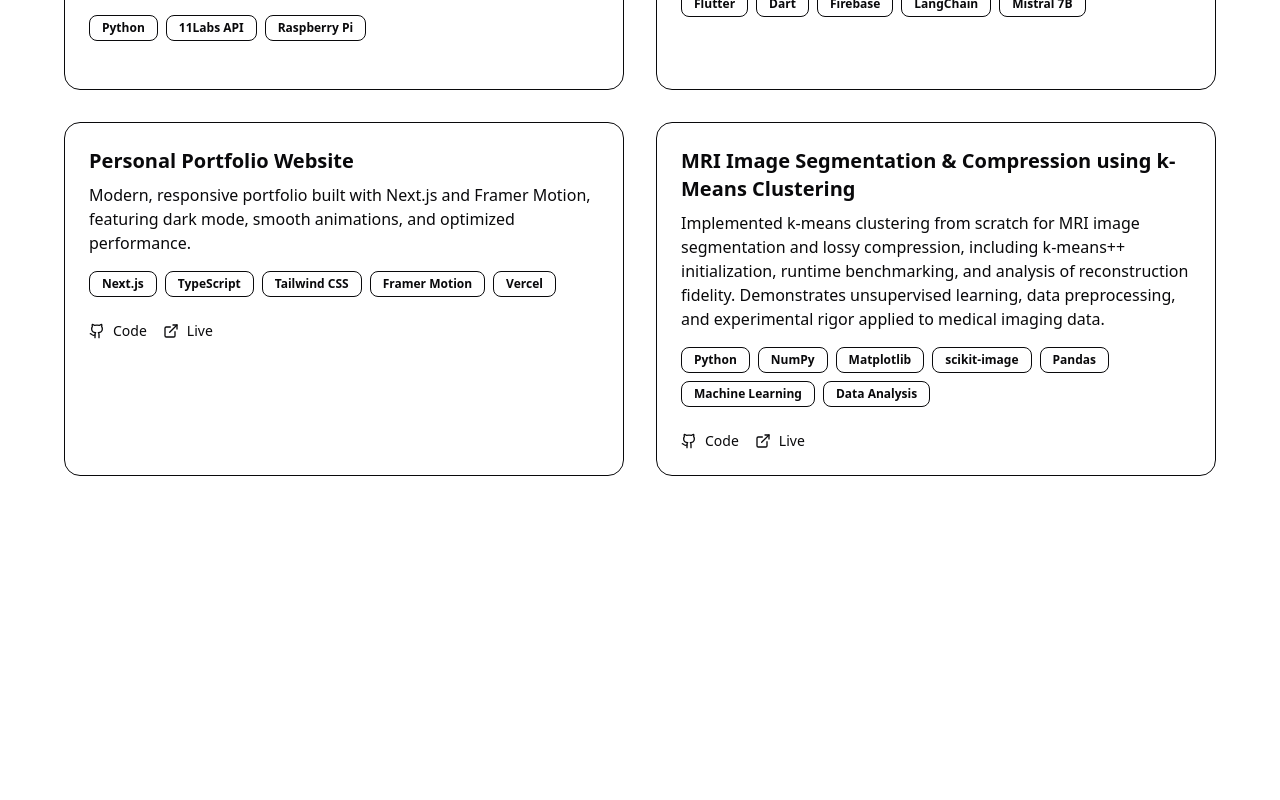
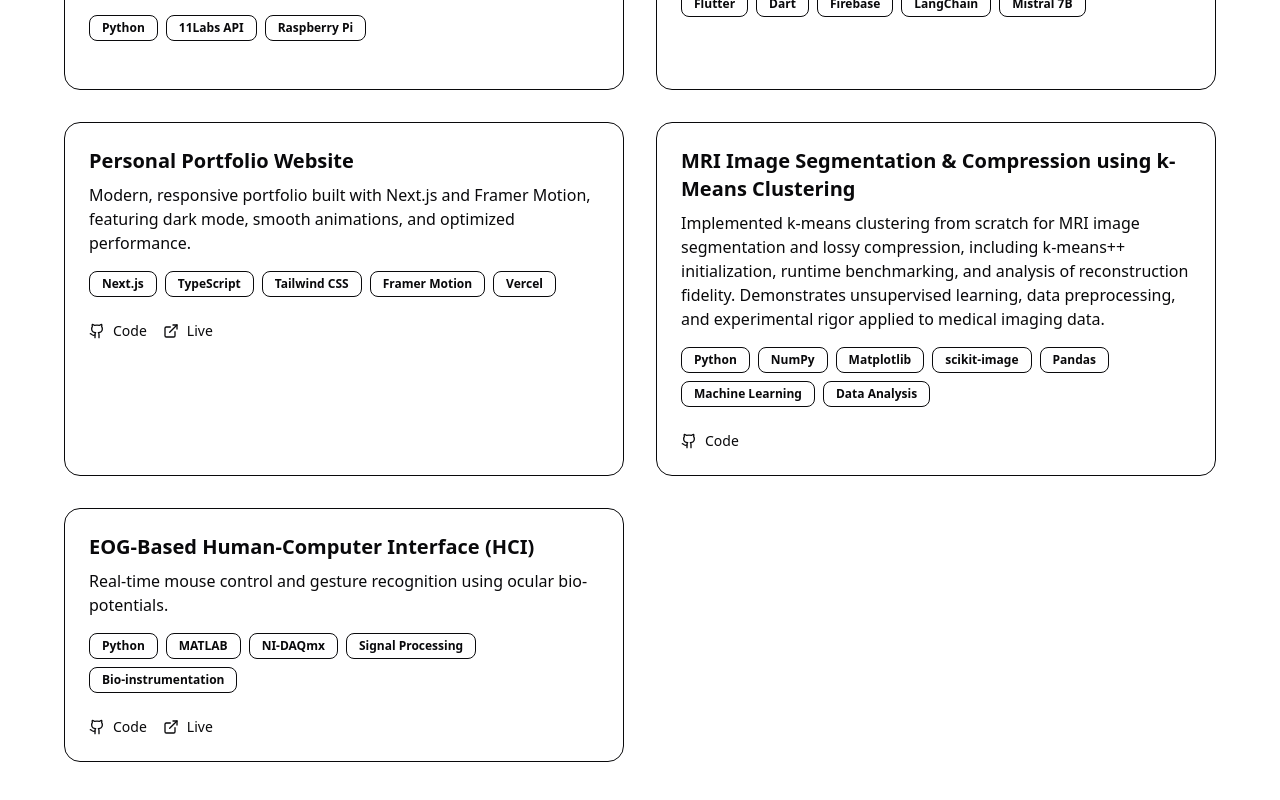
Before and after one commit to hritheekkachinnakonda/portfolio-next, a Next.js app: page /projects in a window 1280 px wide. Shown: the part 409-1209 px from the top of the page. Before the commit the page ends 981 px from the top, so only its background shows below. Built offline with nearby package versions, Linux system fonts and the light colour scheme.

Commit message:
latest updates

```diff
--- /dev/null
+++ b/app/about/page.tsx
@@ -0,0 +1,16 @@
+import About from "@/app/components/About";
+import { experience } from "@/data/experience";
+
+export default function AboutPage() {
+    return (
+        <section className="py-24 space-y-12 max-w-3xl">
+            <header>
+                <h1 className="text-4xl font-bold mb-4">
+                    About Me
+                </h1>
+            </header>
+
+            {/* <About items={experience} /> */}
+        </section>
+    );
+}
--- /dev/null
+++ b/app/components/About.tsx
@@ -0,0 +1,28 @@
+"use client";
+
+import { about } from "@/data/about";
+import AboutCard from "./AboutCard";
+import ProjectCard from "./ProjectCard";
+import { motion } from "framer-motion";
+
+export default function About() {
+    return (
+        <section id="about" className="py-20">
+            <motion.h2
+                initial={{ opacity: 0, y: 20 }}
+                whileInView={{ opacity: 1, y: 0 }}
+                viewport={{ once: true }}
+                transition={{ duration: 0.8 }}
+                className="text-4xl font-bold mb-12 text-foreground text-center"
+            >
+                About Me
+            </motion.h2>
+
+            <div className="max-w-6xl mx-auto">
+                {about.map((about, index) => (
+                    <AboutCard key={index} about={about} />
+                ))}
+            </div>
+        </section>
+    );
+}
--- /dev/null
+++ b/app/components/AboutCard.tsx
@@ -0,0 +1,43 @@
+"use client";
+
+import { ExternalLink, Github } from "lucide-react";
+import { About } from "@/data/about";
+import { motion } from "framer-motion";
+
+type Props = {
+    about: About;
+};
+
+export default function AboutCard({ about }: Props) {
+    return (
+        <motion.div
+            whileHover={{
+                y: -6,
+                scale: 1.02,
+            }}
+            transition={{
+                type: "spring",
+                stiffness: 300,
+                damping: 20,
+            }}
+            className="w-full rounded-2xl bg-muted/40 p-6 bg-background"
+        >
+
+            {/* Description */}
+            {/* <p className="text-muted-foreground mb-4">
+                {about.description}
+            </p> */}
+
+            <section className="mt-16">
+                {/* <div className="max-w-4xl mx-auto px-6">
+                    <motion.div className="rounded-2xl bg-background p-8"> */}
+                <p className="text-muted-foreground">
+                    {about.description}
+                </p>
+                {/* </motion.div> */}
+                {/* </div > */}
+            </section >
+
+        </motion.div >
+    );
+}
--- a/app/components/Hero.tsx
+++ b/app/components/Hero.tsx
@@ -47,13 +47,13 @@ export default function Hero() {
                     transition={{ duration: 0.6, ease: "easeOut" }}
                     className="space-y-6 md:w-1/2"
                 >
-                    <h1 className="text-4xl md:text-6xl font-bold tracking-tight">
+                    <h1 className="text-4xl md:text-6xl font-bold tracking-tight ">
                         Hi, I’m{" "}
                         <span className="text-primary">Hritheekka</span>
                     </h1>
 
                     <p className="text-xl md:text-2xl font-medium text-muted-foreground">
-                        Engineer
+                        Automation Engineer
                     </p>
 
                     <p className="max-w-xl text-muted-foreground">
@@ -108,7 +108,7 @@ export default function Hero() {
                             <Image
                                 src={myPicture}
                                 alt="Hritheekka"
-                                className="object-cover w-full h-full"
+                                className="w-52 h-52 lg:w-56 lg:h-56"
                                 priority
                             />
                         </motion.div>
--- a/app/components/ProjectCard.tsx
+++ b/app/components/ProjectCard.tsx
@@ -12,16 +12,27 @@ export default function ProjectCard({ project }: Props) {
     return (
         <motion.div
             whileHover={{
-                y: -6,
-                scale: 1.02,
+                y: -4,
+                scale: 1.015,
             }}
             transition={{
                 type: "spring",
-                stiffness: 300,
-                damping: 20,
+                stiffness: 260,
+                damping: 22,
             }}
-            className="rounded-2xl border p-6 bg-background"
+            className="
+        rounded-2xl
+        border border-border/60
+        p-6
+        bg-background/80
+        transition-all hover:bg-background hover:border-primary/40 hover:shadow-md hover:ring-1 hover:ring-primary/20
+        hover:bg-background
+        hover:border-primary/40
+        hover:shadow-md
+    "
         >
+
+
             {/* Title */}
             <h3 className="text-xl font-semibold mb-2">
                 {project.title}
--- a/app/page.tsx
+++ b/app/page.tsx
@@ -1,10 +1,12 @@
 import Hero from "@/app/components/Hero";
 import Projects from "@/app/components/Projects";
+// import About from "@/app/components/About"
 
 export default function Home() {
   return (
     <>
       <Hero />
+      {/* <About /> */}
       <Projects />
     </>
   );
--- /dev/null
+++ b/data/about.ts
@@ -0,0 +1,14 @@
+export interface About {
+    // company: string;
+    // role: string;
+    // period: string;
+    description: string[];
+}
+
+export const about: About[] = [
+    {
+        description: [
+            "I’m a computer science student who enjoys breaking down complex systems and rebuilding them in cleaner, smarter ways. My interests include data engineering, cybersecurity, and applied AI, especially in domains like healthcare and pharma, where technology can make a tangible difference. I learn best by building—whether that’s data pipelines, security-focused projects, or full-stack applications—and I care deeply about understanding why systems work, not just how. I’m constantly experimenting, refining, and pushing my skills toward creating software that’s both reliable and impactful.",
+        ],
+    }
+];
--- a/data/projects.ts
+++ b/data/projects.ts
@@ -60,6 +60,20 @@ export const projects: Project[] = [
             "Data Analysis"
         ],
         github: "https://github.com/hritheekkachinnakonda/MRI-image-segmentation-and-compression",
+        // demo: "https://hub.bids.mybinder.org/user/hritheekkachinn-and-compression-mnwmqo2t/notebooks/notebooks/demo.ipynb",
+    },
+    {
+        title: "EOG-Based Human-Computer Interface (HCI)",
+        description:
+            "Real-time mouse control and gesture recognition using ocular bio-potentials.",
+        tech: [
+            "Python",
+            "MATLAB",
+            "NI-DAQmx",
+            "Signal Processing",
+            "Bio-instrumentation"
+        ],
+        github: "https://github.com/hritheekkachinnakonda/EOG-Based-Human-Computer-Interface.git",
         demo: "https://hub.bids.mybinder.org/user/hritheekkachinn-and-compression-mnwmqo2t/notebooks/notebooks/demo.ipynb",
     }
 ];
```
